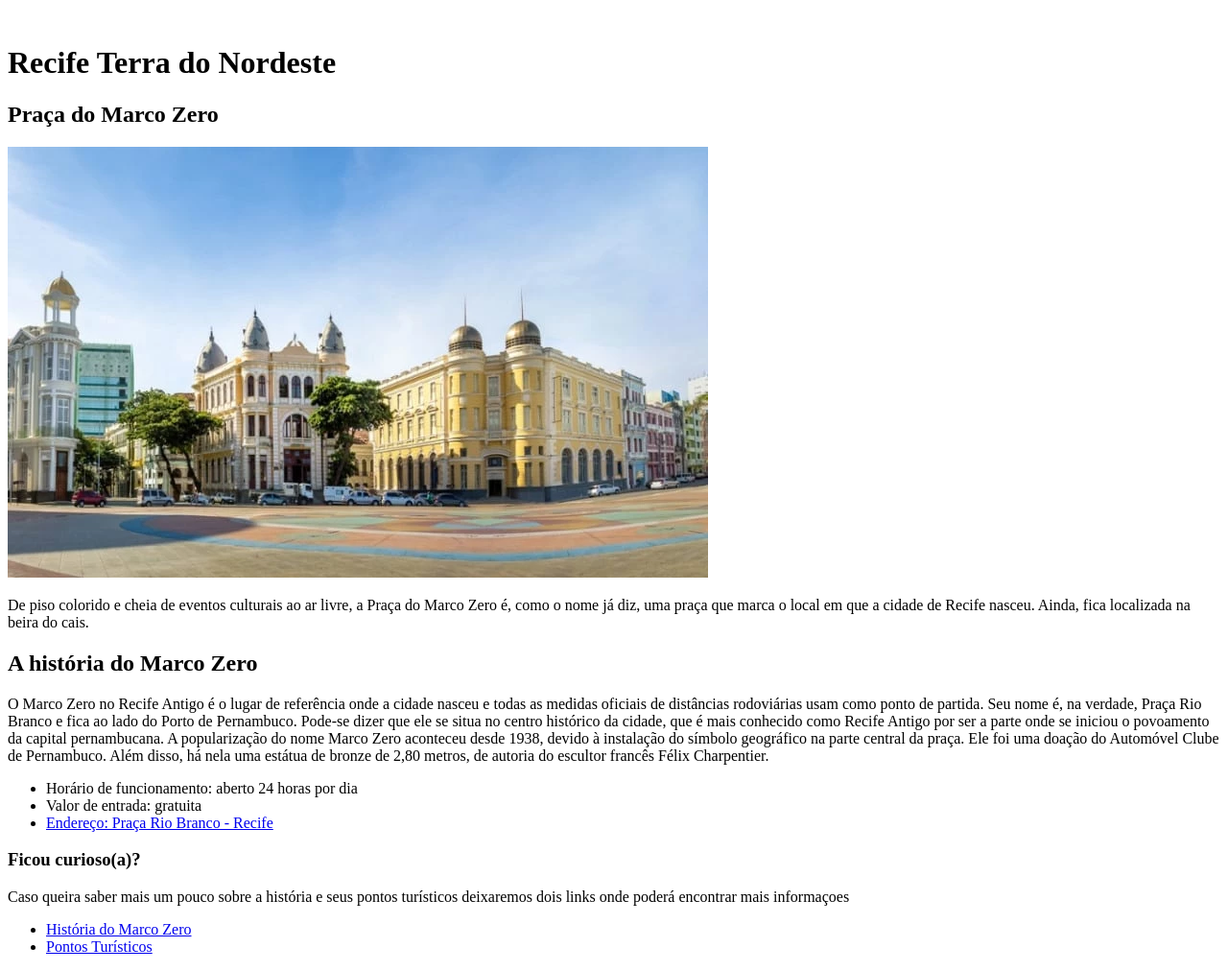
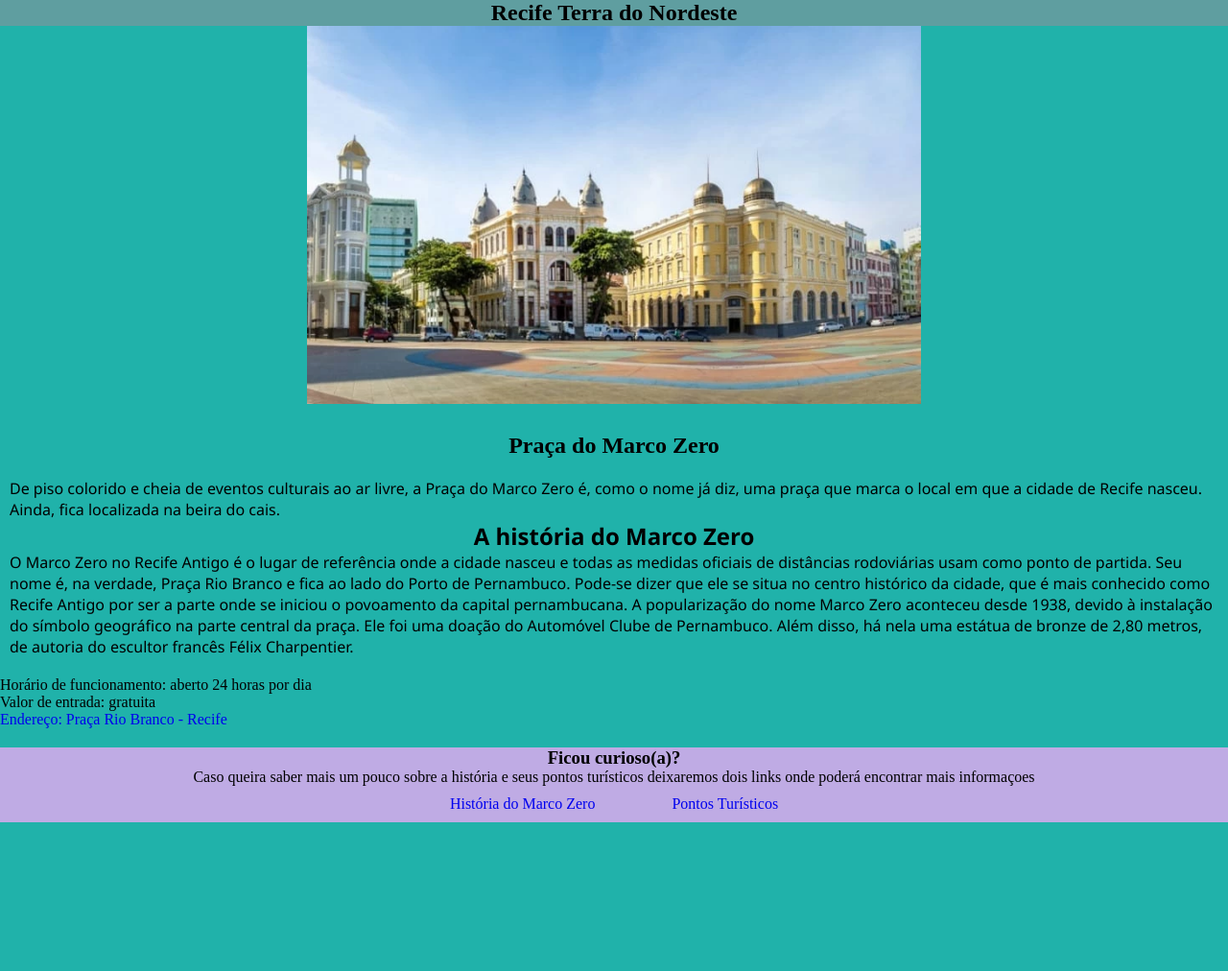
Before and after one commit to 12pacman12/projeto_html_2, a plain HTML site: page index.html in a window 1280 px wide. Shown: the whole page at 96% size. After the commit the page ends 857 px from the top, so only its background shows below. Drawn offline with Linux system fonts and the light colour scheme.

Commit message:
Renderização pag 1 e pag 2 com flexbox

```diff
--- a/index.html
+++ b/index.html
@@ -5,16 +5,19 @@
     <meta http-equiv="X-UA-Compatible" content="IE=edge" />
     <meta name="viewport" content="width=device-width, initial-scale=1.0" />
     <title>Document</title>
+    <link href="styles.css" rel="stylesheet" />
   </head>
   <body>
     <header>
-      <img src="" alt="" />
+      <nav>
         <h1>Recife Terra do Nordeste</h1>
+      </nav>
     </header>
     <main>
+      <div class="first-content">
+        <img src="./imagens/praça marco zero.webp" alt="" />
         <h2>Praça do Marco Zero</h2>
-      <img src="./imagens/praça marco zero.webp" alt="" />
-
+      </div>
       <section>
         <p>
           De piso colorido e cheia de eventos culturais ao ar livre, a Praça do
@@ -35,9 +38,9 @@
           estátua de bronze de 2,80 metros, de autoria do escultor francês Félix
           Charpentier.
         </p>
-
-        <nav>
-          <ul>
+      </section>
+      <div
+        <ul class="second-content">
           <li>Horário de funcionamento: aberto 24 horas por dia</li>
           <li>Valor de entrada: gratuita</li>
           <li>
@@ -47,17 +50,14 @@
             >
           </li>
         </ul>
-        </nav>
-      </section>
+      </div>
     </main>
     <footer>
-      <section>
       <h3>Ficou curioso(a)?</h3>
 
       <p>
         Caso queira saber mais um pouco sobre a história e seus pontos
-          turísticos deixaremos dois links onde poderá encontrar mais
-          informaçoes
+        turísticos deixaremos dois links onde poderá encontrar mais informaçoes
       </p>
       <ul>
         <li>
@@ -69,7 +69,6 @@
 
         <li><a href="pagina_2.html">Pontos Turísticos</a></li>
       </ul>
-      </section>
     </footer>
   </body>
 </html>
--- /dev/null
+++ b/styles.css
@@ -0,0 +1,77 @@
+* {
+  margin: 0;
+  padding: 0;
+  text-decoration: none;
+  list-style: none;
+}
+
+body {
+  background-color: lightseagreen;
+}
+
+header {
+  display: flex;
+  justify-content: center;
+
+  background-color: cadetblue;
+}
+main {
+  display: flex;
+  flex-direction: column;
+}
+.first-content {
+  display: flex;
+  justify-content: center;
+  align-items: center;
+  flex-direction: column;
+}
+
+.first-content h2 {
+  /* margin-top: 30px;
+  margin-bottom: 20px; */
+  margin: 30px 0 20px 0;
+}
+.second-content {
+  display: flex;
+  margin: 20px 0 20px 0;
+  flex-direction: column;
+}
+
+main img {
+  display: flex;
+  justify-content: center;
+  align-items: center;
+  width: 50%;
+  height: 50%;
+}
+
+section {
+  display: flex;
+  flex-direction: column;
+  align-items: center;
+  font-family: "Segoe UI", Tahoma, Geneva, Verdana, sans-serif;
+  margin-left: 10px;
+  margin-right: 10px;
+}
+nav {
+  display: flex;
+  flex-direction: column;
+  justify-content: flex-start;
+  align-items: start;
+}
+
+footer {
+  display: flex;
+  background-color: rgb(191, 171, 228);
+  justify-content: center;
+  align-items: center;
+  flex-direction: column;
+}
+
+footer ul {
+  display: flex;
+  align-items: center;
+  justify-content: center;
+  gap: 5rem;
+  margin: 10px;
+}
--- /dev/null
+++ b/styles2.css
@@ -0,0 +1,49 @@
+* {
+  margin: 0;
+  padding: 0;
+  text-decoration: none;
+  list-style: none;
+}
+
+body {
+  background-color: aquamarine;
+}
+
+header {
+  background-color: darkolivegreen;
+}
+header img {
+  width: 50px;
+}
+
+main div {
+  display: flex;
+  flex-direction: column;
+  align-items: center;
+  font-family: "Segoe UI", Tahoma, Geneva, Verdana, sans-serif;
+}
+
+main div img {
+  width: 500px;
+  margin: 30px 0 30px 0;
+}
+
+main section {
+  display: flex;
+  flex-direction: column;
+  align-items: center;
+  font-family: "Segoe UI", Tahoma, Geneva, Verdana, sans-serif;
+}
+main section h2 {
+  margin: 20px 0 0 0;
+}
+
+main section img {
+  width: 500px;
+  margin: 30px 0 30px 0;
+}
+
+footer {
+  background-color: darkolivegreen;
+  margin: 20px 0 0 0;
+}
```
Also changed, not shown: pagina_2.html (+12 -9 lines), imagens/viagem_1.jpg (added). Lines whose indentation alone changed are shown as unchanged.
